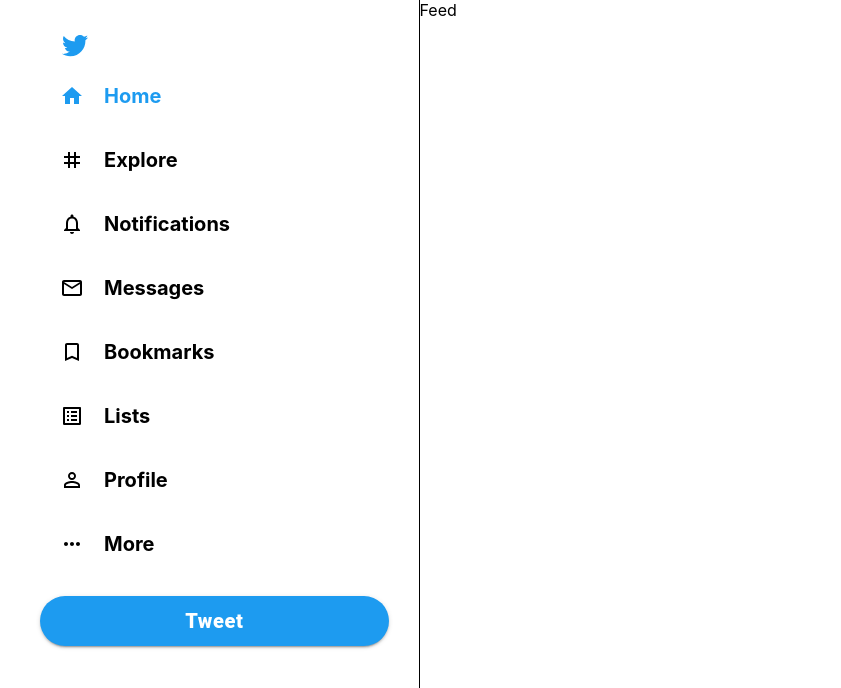
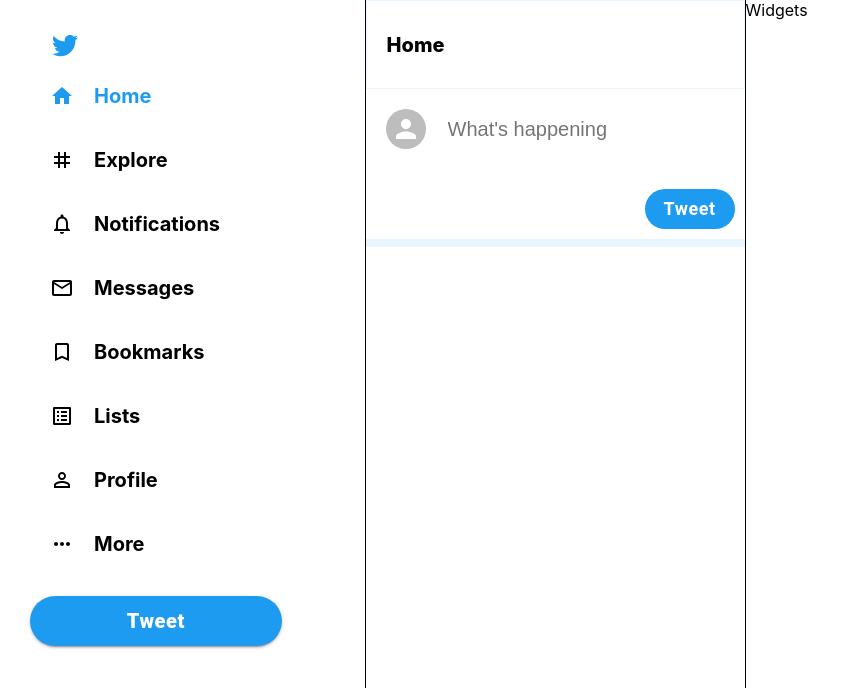
Before and after one commit to ankushgoel/twitter-clone, a React (Create React App) app: page / in a window 1280 px wide. Shown: the top 688 px of the page, without its empty margins (0-841 px from the left). Built offline with nearby package versions, Linux system fonts and the light colour scheme.

Commit message:
Added TweetBox above Feed in middle

```diff
--- a/src/App.js
+++ b/src/App.js
@@ -1,13 +1,14 @@
 import './App.css';
 import Sidebar from './Sidebar';
 import Feed from './Feed';
+import Widgets from './Widgets';
 
 function App() {
   return (
     <div className="App">
       <Sidebar />
       <Feed />
-      {/* Widgets */}
+      <Widgets />
     </div>
   );
 }
--- a/src/Feed.css
+++ b/src/Feed.css
@@ -1,3 +1,27 @@
 .Feed {
     flex: 0.4;
+    /* min-width: fit-content; */
+    overflow-y: scroll;
+    border-right: 1px solid;
+    -ms-overflow-style: none;
+    scrollbar-width: none;
 }
+
+/* For Chrome, safari, opera */
+.Feed::-webkit-scrollbar {
+    display: none;
+}
+
+.Feed-Header {
+    position: sticky;
+    top: 0;
+    z-index: 100;
+    padding: 15px 20px;
+    background-color: #fff;
+    border: 1px solid var(--twitter-background);
+}
+
+.Feed-Header > h2{
+    font-size: 20px;
+    font-weight: 800;
+}
--- a/src/Feed.js
+++ b/src/Feed.js
@@ -1,8 +1,16 @@
 import React from 'react'
+import './Feed.css'
+import TweetBox from './TweetBox'
 
 function Feed() {
   return (
-    <div>Feed</div>
+    <div className='Feed'>
+        <div className='Feed-Header'>
+            <h2>Home</h2>
+        </div>
+
+        <TweetBox />
+    </div>
   )
 }
 
--- a/src/Sidebar.css
+++ b/src/Sidebar.css
@@ -1,6 +1,6 @@
 .Sidebar {
     flex: 0.3;
-    padding: 30px;
+    padding: 20px;
     padding-top: 10px;
     border-right: 1px solid;
 }
@@ -24,5 +24,5 @@
     margin-top: 20px !important;
     border: none;
     border-radius: 30px !important;
-    width: 100%;
+    width: 80%;
 }
--- /dev/null
+++ b/src/TweetBox.css
@@ -0,0 +1,43 @@
+.TweetBox{
+    padding-bottom: 10px;
+    border-bottom: 8px solid var(--twitter-background);
+    padding-right: 10px;
+}
+
+.TweetBox > form {
+    display: flex;
+    flex-direction: column;
+}
+
+.TweetBox-Input {
+    padding: 20px;
+    display: flex;
+}
+
+.TweetBox-Input > input {
+    flex: 1;
+    margin-left: 20px;
+    font-size: 20px;
+    border: none;
+}
+
+.TweetBox-Input>input:focus {
+    outline: none;
+    -webkit-box-shadow: none;
+    box-shadow: none;
+}
+
+.TweetBox-TweetButton{
+    background-color: var(--twitter-color) !important;
+    font-size: 18px !important;
+    font-weight: 700 !important;
+    text-transform: inherit !important;
+    color: #fff !important;
+    width: 90px;
+    height: 40px !important;
+    margin-top: 20px !important;
+    margin-left: auto !important;
+    border: none !important;
+    border-radius: 30px !important;
+
+}
--- /dev/null
+++ b/src/TweetBox.js
@@ -0,0 +1,20 @@
+import React from 'react'
+import './TweetBox.css'
+import { Avatar, Button } from '@mui/material'
+
+function TweetBox() {
+  return (
+    <div className='TweetBox'>
+        <form action="">
+            <div className='TweetBox-Input'>
+                <Avatar></Avatar>
+                <input type="text" placeholder="What's happening"></input>
+            </div>
+
+            <Button className='TweetBox-TweetButton'>Tweet</Button>
+        </form>
+    </div>
+  )
+}
+
+export default TweetBox
--- /dev/null
+++ b/src/Widgets.css
@@ -0,0 +1,5 @@
+.Feed {
+    flex: 0.3;
+    min-width: fit-content;
+    overflow-y: scroll;
+}
--- /dev/null
+++ b/src/Widgets.js
@@ -0,0 +1,10 @@
+import React from 'react'
+import './Widgets.css'
+
+function Widgets() {
+  return (
+    <div className='Widgets'>Widgets</div>
+  )
+}
+
+export default Widgets
```
